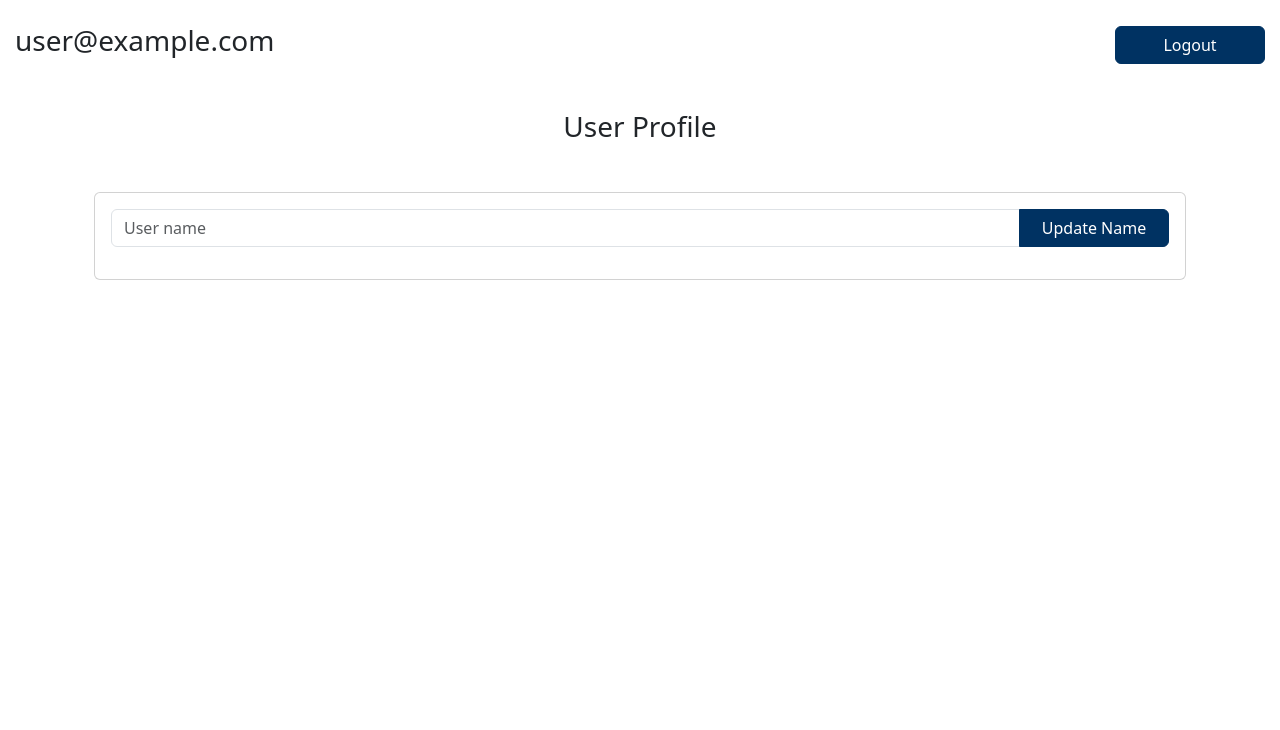
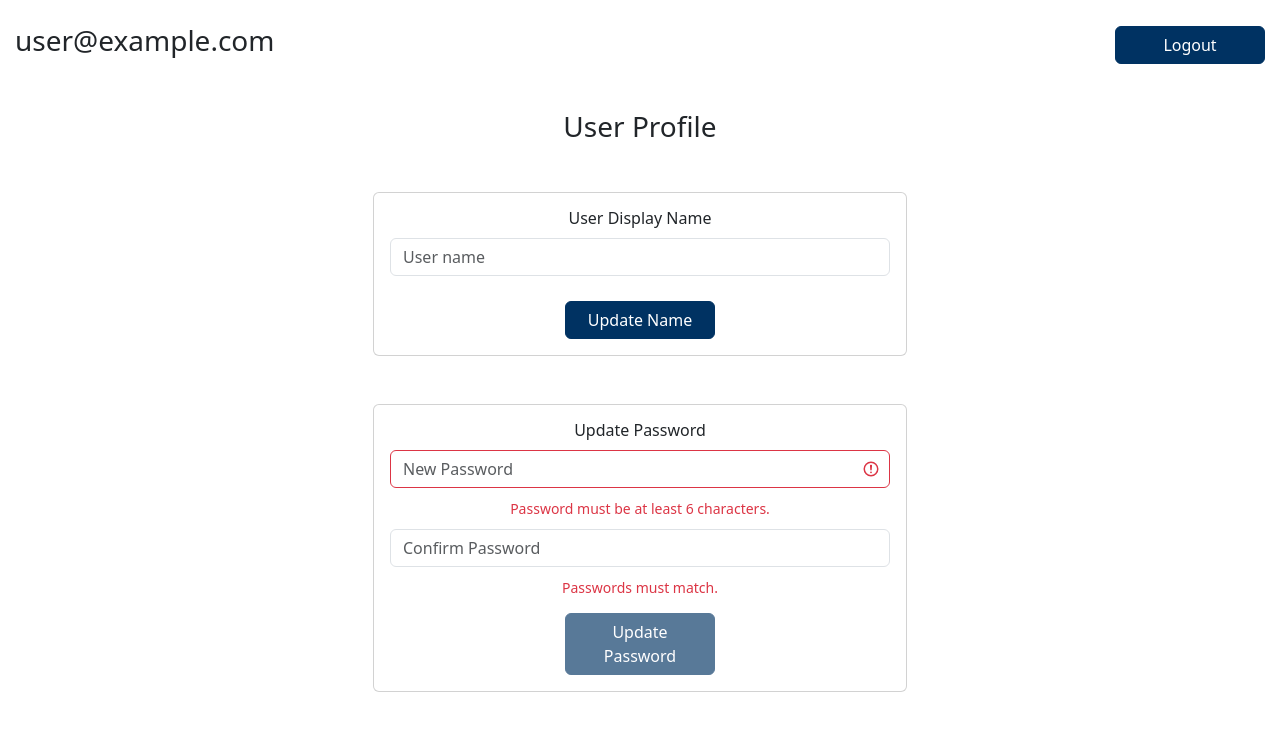
Before and after one commit to MaggieBez/mb-eightytwenty, a React (Create React App) app: page /profile in a window 1280 px wide. Shown: the top 730 px of the page. Built offline with nearby package versions, Linux system fonts and the light colour scheme; no server answers; sample sign-in values are in the browser's storage.

Commit message:
Cleanup and Toasts

```diff
--- a/src/App.scss
+++ b/src/App.scss
@@ -5,6 +5,9 @@
   text-align: center;
   display: flex;
   flex-direction: column;
+  .Toastify__close-button {
+    display: none;
+  }
   .Header {
     background-color: $base-color;
     height: 90px;
@@ -73,11 +76,15 @@
     .section {
       margin: 3rem 0;
     }
+    input {
+      margin: 10px 0;
+    }
     Button {
       width: $general-button-width;
       background-color: $primary-color;
       border-color: $primary-color;
       color: $base-color;
+      margin-top: 15px;
     }
   }
 }
--- a/src/pages/profilePage.js
+++ b/src/pages/profilePage.js
@@ -1,14 +1,26 @@
 import React, { useState } from 'react';
 import { auth } from '../firebase';
-import { updateProfile } from 'firebase/auth';
+import { updatePassword, updateProfile } from 'firebase/auth';
 import { Card, Col, Container, Row, Button, Form, InputGroup } from 'react-bootstrap';
 import { Navigate } from 'react-router-dom';
 import { useAuthState } from "react-firebase-hooks/auth";
+import { ToastContainer, toast } from 'react-toastify';
+import 'react-toastify/dist/ReactToastify.css';
 
 function ProfilePage() {
   const [user, loading] = useAuthState(auth);
   const initialDisplayName = user && user.displayName ? user.displayName : "";
   const [currentUserName, setCurrentUserName] = useState(initialDisplayName);
+  const [currentPassword, setCurrentPassword] = useState("");
+  const [currentConfirmPassword, setCurrentConfirmPassword] = useState("");
+
+  const isInvalidPassword = () => {
+    return currentPassword.length < 6;
+  }
+
+  const passwordsDoNotMatch = () => {
+      return currentPassword !== currentConfirmPassword;
+  }
 
   const updateUserName = () => {
     if (currentUserName.length === 0) {
@@ -17,12 +29,26 @@ function ProfilePage() {
     updateProfile(user, {
       displayName: currentUserName
     }).then(() => {
-      console.log('Successfully update username')
+      toast.success('Updated user display name')
     }).catch((error) => {
-      console.log(error);
+      toast.error(error);
     })
   }
 
+  const isNewPasswordInvalid = () => {
+    return  isInvalidPassword() || passwordsDoNotMatch()
+  }
+
+  const updateUserPassword = () => {
+    if (currentPassword.length === 0 ) {
+      return;
+    }
+    updatePassword(user, currentPassword).then(() => {
+      toast.success('Updated password');
+    }).catch((error) => {
+      toast.error(error)
+    })
+  }
   if (loading) {
     return;
   }
@@ -30,13 +56,14 @@ function ProfilePage() {
   if (user) {
     return (
       <div className="ProfilePage">
+
             <Container>
               <h3>User Profile</h3>
-              <Row className='section'>
-                <Col>
+              <Row className="section">
+                <Col lg={{ span:6, offset:3 }}>
                   <Card>
                       <Card.Body>
-                        <InputGroup className="mb-3">
+                      <h6>User Display Name</h6>
                           <Form.Control
                             placeholder={ "User name" }
                             value={ currentUserName }
@@ -45,10 +72,52 @@ function ProfilePage() {
                             onChange={ e => setCurrentUserName(e.target.value) }
                           />
                           <Button variant="outline-secondary" id="button-addon2" onClick={ updateUserName }>
-                            Update Name
+                              Update Name
                           </Button>
-                        </InputGroup>
                       </Card.Body>
+                  </Card>
+                </Col>
+              </Row>
+              <Row className="section">
+                <Col lg={{ span:6, offset:3 }}>
+                  <Card>
+                    <Card.Body>
+                    <h6>Update Password</h6>
+                          <Form.Control
+                            type="password"
+                            placeholder="New Password"
+                            value={ currentPassword }
+                            aria-label="New Password"
+                            aria-describedby="basic-addon2"
+                            onChange={ e => setCurrentPassword(e.target.value) }
+                            isInvalid={ isInvalidPassword() }
+                          />
+                          <Form.Control.Feedback type="invalid">
+                            Password must be at least 6 characters.
+                          </Form.Control.Feedback>
+                          <Form.Control
+                            type="password"
+                            placeholder="Confirm Password"
+                            value={ currentConfirmPassword }
+                            aria-label="Confirm Password"
+                            aria-describedby="basic-addon2"
+                            onChange={ e => setCurrentConfirmPassword(e.target.value) }
+                            isInvalid={ passwordsDoNotMatch() }
+                          />
+                          <Form.Control.Feedback type="invalid">
+                            Passwords must match.
+                          </Form.Control.Feedback>
+                          <Button variant="outline-secondary" id="button-addon2" onClick={ updateUserPassword } disabled={isNewPasswordInvalid()}>
+                            Update Password
+                          </Button>
+                          <ToastContainer
+                            position="top-right"
+                            autoClose={5000}
+                            hideProgressBar
+                            newestOnTop
+                            closeOnClick={false}
+                            theme="dark"/>
+                    </Card.Body>
                   </Card>
                 </Col>
               </Row>
@@ -57,7 +126,7 @@ function ProfilePage() {
       )
   }
 
-  return <Navigate to='/signin'/>
+  return <Navigate to="/signin"/>
 }
 
 export default ProfilePage;
--- a/src/pages/signinPage.js
+++ b/src/pages/signinPage.js
@@ -9,11 +9,12 @@ import { signinUser, setUserEmail, setUserPassword } from '../store/reducers';
 import { store } from '../store/store';
 import { signinFirebaseUser } from '../firebase';
 import { Card } from 'react-bootstrap';
+import { ToastContainer, toast } from 'react-toastify';
+import 'react-toastify/dist/ReactToastify.css';
 
 function SigninPage(props) {
   const [currentEmail, setEmail] = useState("");
   const [currentPassword, setPassword] = useState("");
-  const [loginError, setLoginError] = useState("");
 
   const { dispatch } = props;
   const navigate = useNavigate();
@@ -64,16 +65,16 @@ function SigninPage(props) {
     const result = await signinFirebaseUser(store.getState().userEmail, store.getState().userPassword);
     if (result.uid) {
       dispatch(signinUser(result));
-      navigate('/welcome');
+      navigate("/welcome");
     } else {
-      setLoginError(result);
+      toast.error("Login Failed");
     }
   }
 
   return (
     <div className="SigninPage">
       <Container>
-          <Row className='section'>
+          <Row className="section">
               <Col lg={{ span:4, offset:4 }}>
                   <h3>Sign In</h3>
                   <Card>
@@ -110,14 +111,20 @@ function SigninPage(props) {
                               Sign In
                           </Button>
                         </Form>
-                        <div>{loginError}</div>
+                        <ToastContainer
+                            position="top-right"
+                            autoClose={5000}
+                            hideProgressBar
+                            newestOnTop
+                            closeOnClick={false}
+                            theme="dark"/>
                     </Card.Body>
                   </Card>
               </Col>
           </Row>
-          <Row className='section'>
+          <Row className="section">
               <Col lg={{ span:4, offset:4 }}>
-                  <Link to='/'>
+                  <Link to="/">
                           Don't have and account yet? Register.
                   </Link>
               </Col>
--- a/src/pages/signupPage.js
+++ b/src/pages/signupPage.js
@@ -86,7 +86,7 @@ function SignUpPage(props) {
     return (
       <div className="SignUpPage">
         <Container>
-            <Row className='section'>
+            <Row className="section">
                 <Col lg={{ span:4, offset:4 }}>
                     <h3>Register</h3>
                     <Card>
@@ -140,9 +140,9 @@ function SignUpPage(props) {
                     </Card>
                 </Col>
             </Row>
-            <Row className='section'>
+            <Row className="section">
                 <Col lg={{ span:4, offset:4 }}>
-                    <Link to='/signin'>
+                    <Link to="/signin">
                             Already have an account? Sign In
                     </Link>
                 </Col>
--- a/src/pages/welcomePage.js
+++ b/src/pages/welcomePage.js
@@ -15,12 +15,12 @@ function WelcomePage() {
       return (
         <div className="WelcomePage">
           <Container>
-            <Row className='section'>
+            <Row className="section">
               <Col>
                 <h2>You are logged in</h2>
               </Col>
             </Row>
-            <Row className='section'>
+            <Row className="section">
               <Col>
                 <h3>Welcome { user.email }!</h3>
               </Col>
@@ -35,7 +35,7 @@ function WelcomePage() {
       );
     }
 
-    return <Navigate to='/signin'/>
+    return <Navigate to="/signin"/>
 }
 
 export default WelcomePage;
```
Also changed, not shown: src/App.js (+7 -7 lines).
